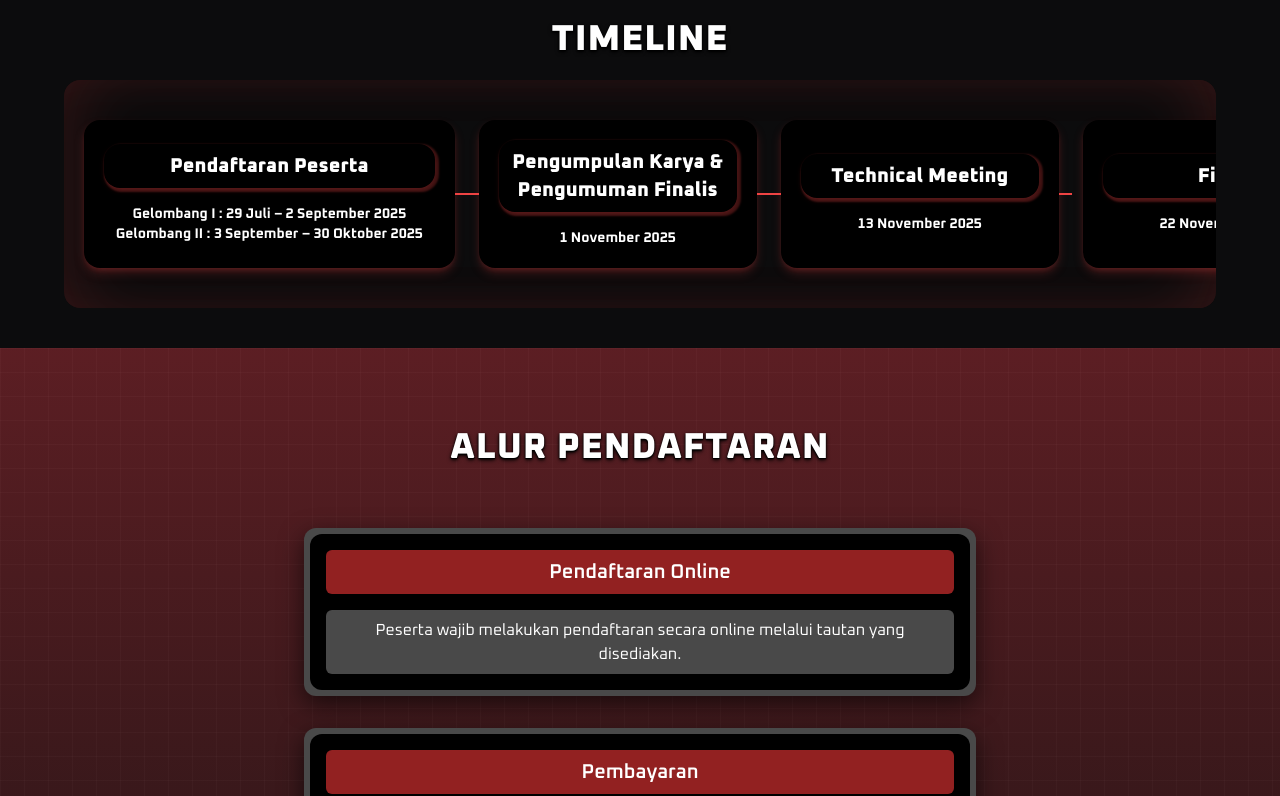
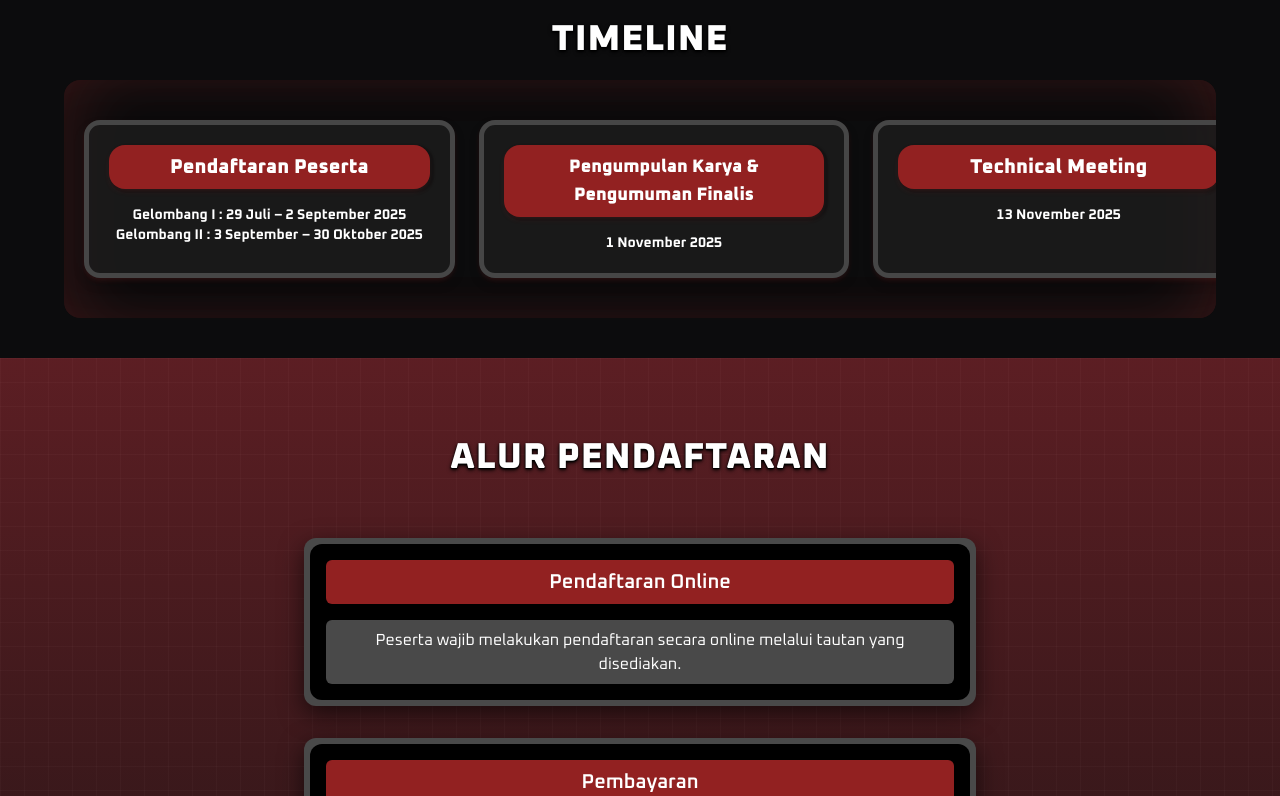
Before and after one commit to katarsis-dev/UNIPRO-STAGE-X, a Vue app: page / in a window 1280 px wide. Shown: the part 1480-2276 px from the top of the page. Built offline with nearby package versions, Linux system fonts and the light colour scheme.

Commit message:
add footer

```diff
--- a/package.json
+++ b/package.json
@@ -10,7 +10,7 @@
   },
   "dependencies": {
     "@supabase/supabase-js": "^2.53.0",
-    "gsap": "^3.13.0",
+    "aos": "^2.3.4",
     "vue": "^3.5.17",
     "vue-router": "4"
   },
--- a/src/App.vue
+++ b/src/App.vue
@@ -1,4 +1,24 @@
 <script setup>
+import Aos from "aos";
+import 'aos/dist/aos.css';
+import { onMounted, watch } from "vue";
+import { useRoute } from "vue-router";
+
+const route = useRoute();
+
+onMounted(() => {
+  Aos.init({
+    duration: 800,
+    once: false,
+    startEvent: 'DOMContentLoaded',
+    easing:"ease",
+    mirror:false
+  })
+})
+watch(() => route.fullPath, () => {
+  Aos.refresh()
+})
+
 </script>
 
 <template>
--- a/src/components/Home/Faq.vue
+++ b/src/components/Home/Faq.vue
@@ -44,7 +44,7 @@ onMounted(() => {
         </div>
 
         <div class="flex justify-center items-center container max-w-[1440px] flex-col gap-10 relative z-3">
-            <h3 class="font-black text-4xl text-white">Frequently Asked Question</h3>
+            <h3 class="font-black text-4xl text-white text-center">Frequently Asked Question</h3>
             <div class="w-4/5 flex flex-col justify-center items-center gap-5">
                 <div
                     class="text-white w-full flex flex-col items-center shadow-[0px_8px_24px_rgb(239_68_68/0.2)] rounded-2xl">
--- a/src/components/Home/Skema.vue
+++ b/src/components/Home/Skema.vue
@@ -7,10 +7,11 @@
         </div>
 
         <div class="w-[90%] mt-20 h-full flex flex-col justify-center items-center gap-15 relative z-3">
-            <h2 class="text-4xl text-center font-black tracking-wide text-shadow-md text-shadow-black/100 text-white">ALUR
+            <h2 class="text-4xl text-center font-black tracking-wide text-shadow-md text-shadow-black/100 text-white">
+                ALUR
                 PENDAFTARAN</h2>
             <div class="w-full flex justify-center items-center flex-wrap">
-                <div class="flex gap-8 flex-col w-7/12">
+                <div class="flex gap-8 flex-col w-7/12 max-sm:w-10/12">
 
                     <!--Card-1-->
                     <div class="p-1.5 bg-[#494949] rounded-xl cursor-pointer shadow-[0px_8px_24px_rgb(0_0_0/0.6)] ">
--- a/src/components/Home/Timeline.vue
+++ b/src/components/Home/Timeline.vue
@@ -22,20 +22,19 @@ onMounted(() => {
     <div id="timeline-section" class="w-full text-center pt-10 pb-10 flex justify-center items-center  bg-[#0c0c0d]">
         <!--Container-content-->
         <div class="  w-[90%] flex flex-col justify-center gap-5">
-            <h1 class="text-4xl text-center font-black tracking-wide text-shadow-md text-shadow-black/100 text-white">TIMELINE</h1>
+            <h1 class="text-4xl text-center font-black tracking-wide text-shadow-md text-shadow-black/100 text-white">
+                TIMELINE</h1>
             <!--Timeline-Content-->
             <div class="relative flex justify-center items-center ">
-                <!--Line Behind Card-->
-                <div class="border border-[#ef4444] absolute w-3/4 z-2"></div>
                 <!--Card-Container-->
                 <div
                     class="w-full  timeline-area pl-5 pr-5 rounded-2xl shadow-[30px_0px_60px_-12px_rgb(239_68_68/0.12)_inset,-30px_0px_60px_-12px_rgb(239_68_68/0.12)_inset] flex  justify-start gap-6 pt-10 pb-10 relative z-3 overflow-auto">
 
                     <!--Card-1-->
                     <div
-                        class="text-white group max-md:min-w-3/5 hover:bg-[#ef4444] hover:-translate-y-1 transition duration-600 flex flex-col gap-4 items-center justify-center min-w-4/12 max-h-96 bg-black p-5 shadow-[0px_6px_12px_-2px_rgb(239_68_68/0.25),0px_3px_7px_-3px_rgb(239_68_68/0.3)] hover:shadow-[0px_6px_12px_-2px_rgb(0_0_0/0.25),0px_3px_7px_-3px_rgb(0_0_0/0.3)] rounded-2xl cursor-pointer">
+                        class=" text-white group max-sm:min-w-full hover:bg-[#ef4444] hover:-translate-y-1 transition duration-600 flex flex-col gap-4 items-center justify-start max-md:justify-center min-w-4/12 max-h-96 border-5 border-[#464646] bg-[rgba(29,29,29,0.8)] p-5 shadow-[0px_6px_12px_-2px_rgb(0_0_0/0.25),0px_3px_7px_-3px_rgb(239_68_68/0.3)] hover:shadow-[0px_6px_12px_-2px_rgb(0_0_0/0.25),0px_3px_7px_-3px_rgb(0_0_0/0.3)] rounded-2xl cursor-pointer">
                         <div
-                            class=" group-hover:bg-black group-hover:text-white transition duration-600 p-2 shadow-[2px_2px_2px_2px_rgb(239_68_68/0.25),0px_3px_7px_-3px_rgb(239_68_68/0.3)]  text-center rounded-2xl w-full ">
+                            class=" group-hover:bg-black group-hover:text-white transition duration-600 p-2 shadow-[2px_2px_2px_2px_rgb(0_0_0/0.25),0px_3px_7px_-3px_rgb(239_68_68/0.3)] bg-[#922121]  text-center rounded-2xl w-full ">
                             <h5 class="font-black text-xl max-md:text-lg">Pendaftaran Peserta</h5>
                         </div>
                         <div class="text-center font-bold max-md:gap-2 max-md:mt-2 flex flex-col">
@@ -46,29 +45,36 @@ onMounted(() => {
 
                     <!--Card-2-->
                     <div
-                        class="text-white hover:shadow-[0px_6px_12px_-2px_rgb(0_0_0/0.25),0px_3px_7px_-3px_rgb(0_0_0/0.3)] group flex flex-col justify-center min-w-3/12  max-md:min-w-2/5  bg-black p-5 gap-4 shadow-[0px_6px_12px_-2px_rgb(239_68_68/0.25),0px_3px_7px_-3px_rgb(239_68_68/0.3)] rounded-2xl cursor-pointer transition duration-600 hover:bg-[#ef4444] hover:-translate-y-1">
+                        class="text-white group max-sm:min-w-full hover:bg-[#ef4444] hover:-translate-y-1 transition duration-600 flex flex-col gap-4 items-center justify-start max-md:justify-center min-w-4/12 max-h-96 border-5 border-[#464646] bg-[rgba(29,29,29,0.8)] p-5 shadow-[0px_6px_12px_-2px_rgb(0_0_0/0.25),0px_3px_7px_-3px_rgb(239_68_68/0.3)] hover:shadow-[0px_6px_12px_-2px_rgb(0_0_0/0.25),0px_3px_7px_-3px_rgb(0_0_0/0.3)] rounded-2xl cursor-pointer">
+
                         <div
-                            class="text-center rounded-2xl group-hover:bg-black group-hover:text-white transition duration-600 p-2 shadow-[2px_2px_2px_2px_rgb(239_68_68/0.25),0px_3px_7px_-3px_rgb(239_68_68/0.3)] ">
-                            <h5 class="font-black text-xl max-md:text-sm">Pengumpulan Karya & Pengumuman Finalis</h5>
+                            class=" group-hover:bg-black group-hover:text-white transition duration-600 p-2 shadow-[2px_2px_2px_2px_rgb(0_0_0/0.25),0px_3px_7px_-3px_rgb(239_68_68/0.3)] bg-[#922121]  text-center rounded-2xl w-full ">
+
+                            <h5 class="font-black text-lg max-md:text-sm">Pengumpulan Karya &
+                                Pengumuman
+                                Finalis</h5>
                         </div>
                         <p class="text-sm max-md:text-xs font-bold">1 November 2025</p>
                     </div>
 
                     <!--Card-4-->
                     <div
-                        class="text-white max-md:min-w-2/6 hover:shadow-[0px_6px_12px_-2px_rgb(0_0_0/0.25),0px_3px_7px_-3px_rgb(0_0_0/0.3)] group flex flex-col justify-center min-w-3/12 gap-4  max-w-3/12  bg-black p-5 shadow-[0px_6px_12px_-2px_rgb(239_68_68/0.25),0px_3px_7px_-3px_rgb(239_68_68/0.3)] rounded-2xl cursor-pointer transition duration-600 hover:bg-[#ef4444] hover:-translate-y-1">
+                        class="text-white group max-sm:min-w-full hover:bg-[#ef4444] hover:-translate-y-1 transition duration-600 flex flex-col gap-4 items-center justify-start max-md:justify-center min-w-4/12 max-h-96 border-5 border-[#464646] bg-[rgba(29,29,29,0.8)] p-5 shadow-[0px_6px_12px_-2px_rgb(0_0_0/0.25),0px_3px_7px_-3px_rgb(239_68_68/0.3)] hover:shadow-[0px_6px_12px_-2px_rgb(0_0_0/0.25),0px_3px_7px_-3px_rgb(0_0_0/0.3)] rounded-2xl cursor-pointer">
+
                         <div
-                            class="text-center rounded-2xl group-hover:bg-black group-hover:text-white transition duration-600 p-2 shadow-[2px_2px_2px_2px_rgb(239_68_68/0.25),0px_3px_7px_-3px_rgb(239_68_68/0.3)] ">
-                            <h5 class="font-black text-xl max-md:text-sm">Technical Meeting</h5>
+                            class=" group-hover:bg-black group-hover:text-white transition duration-600 p-2 shadow-[2px_2px_2px_2px_rgb(0_0_0/0.25),0px_3px_7px_-3px_rgb(239_68_68/0.3)] bg-[#922121]  text-center rounded-2xl w-full ">
+
+                            <h5 class="font-black text-xl max-md:text-sm ">Technical Meeting</h5>
                         </div>
-                        <p class="text-sm max-md:text-xs font-bold">13 November 2025</p>
+                        <p class="text-sm max-md:text-xs font-bold ">13 November 2025</p>
                     </div>
 
                     <!--Card-5-->
                     <div
-                        class="text-white hover:shadow-[0px_6px_12px_-2px_rgb(0_0_0/0.25),0px_3px_7px_-3px_rgb(0_0_0/0.3)] group flex flex-col justify-center min-w-3/12 gap-4 max-w-3/12  bg-black p-5 shadow-[0px_6px_12px_-2px_rgb(239_68_68/0.25),0px_3px_7px_-3px_rgb(239_68_68/0.3)] rounded-2xl cursor-pointer transition duration-600 hover:bg-[#ef4444] hover:-translate-y-1">
+                        class="text-white group max-sm:min-w-full hover:bg-[#ef4444] hover:-translate-y-1 transition duration-600 flex flex-col gap-4 items-center justify-start max-md:justify-center min-w-4/12 max-h-96 border-5 border-[#464646] bg-[rgba(29,29,29,0.8)] p-5 shadow-[0px_6px_12px_-2px_rgb(0_0_0/0.25),0px_3px_7px_-3px_rgb(239_68_68/0.3)] hover:shadow-[0px_6px_12px_-2px_rgb(0_0_0/0.25),0px_3px_7px_-3px_rgb(0_0_0/0.3)] rounded-2xl cursor-pointer">
                         <div
-                            class="text-center rounded-2xl group-hover:bg-black group-hover:text-white transition duration-600 p-2 shadow-[2px_2px_2px_2px_rgb(239_68_68/0.25),0px_3px_7px_-3px_rgb(239_68_68/0.3)] ">
+                            class=" group-hover:bg-black group-hover:text-white transition duration-600 p-2 shadow-[2px_2px_2px_2px_rgb(0_0_0/0.25),0px_3px_7px_-3px_rgb(239_68_68/0.3)] bg-[#922121]  text-center rounded-2xl w-full ">
+
                             <h5 class="font-black text-xl max-md:text-sm">Final</h5>
                         </div>
                         <p class="text-sm max-md:text-xs font-bold">22 November 2025</p>
--- a/src/components/Navbar.vue
+++ b/src/components/Navbar.vue
@@ -21,10 +21,10 @@ onMounted(() => {
   })
 
   window.addEventListener("resize", () => {
-    if (window.innerWidth <= 768) {
+    if (window.innerWidth < 768) {
       navigation.value.classList.remove("flex")
       navigation.value.classList.add("hidden")
-    } else if (window.innerWidth > 768) {
+    } else if (window.innerWidth >= 768) {
       navigation.value.classList.remove("hidden")
       navigation.value.classList.add("flex")
     }
```
Also changed, not shown: src/components/Footer.vue (+9 -19 lines), src/components/Home/Get_started.vue (+3 -4 lines), src/components/Home/Hero.vue (+5 -4 lines), 1 other file (tests, documents, lock files or other folders).
